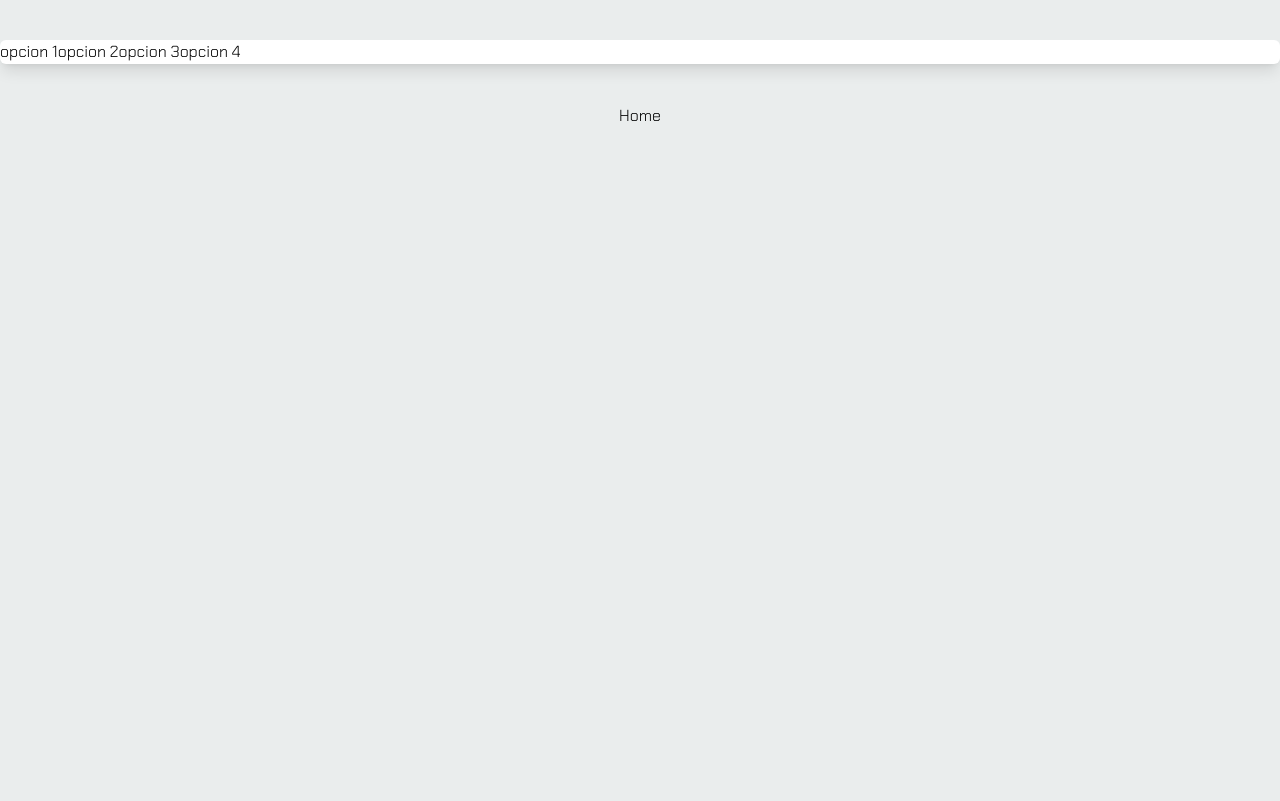
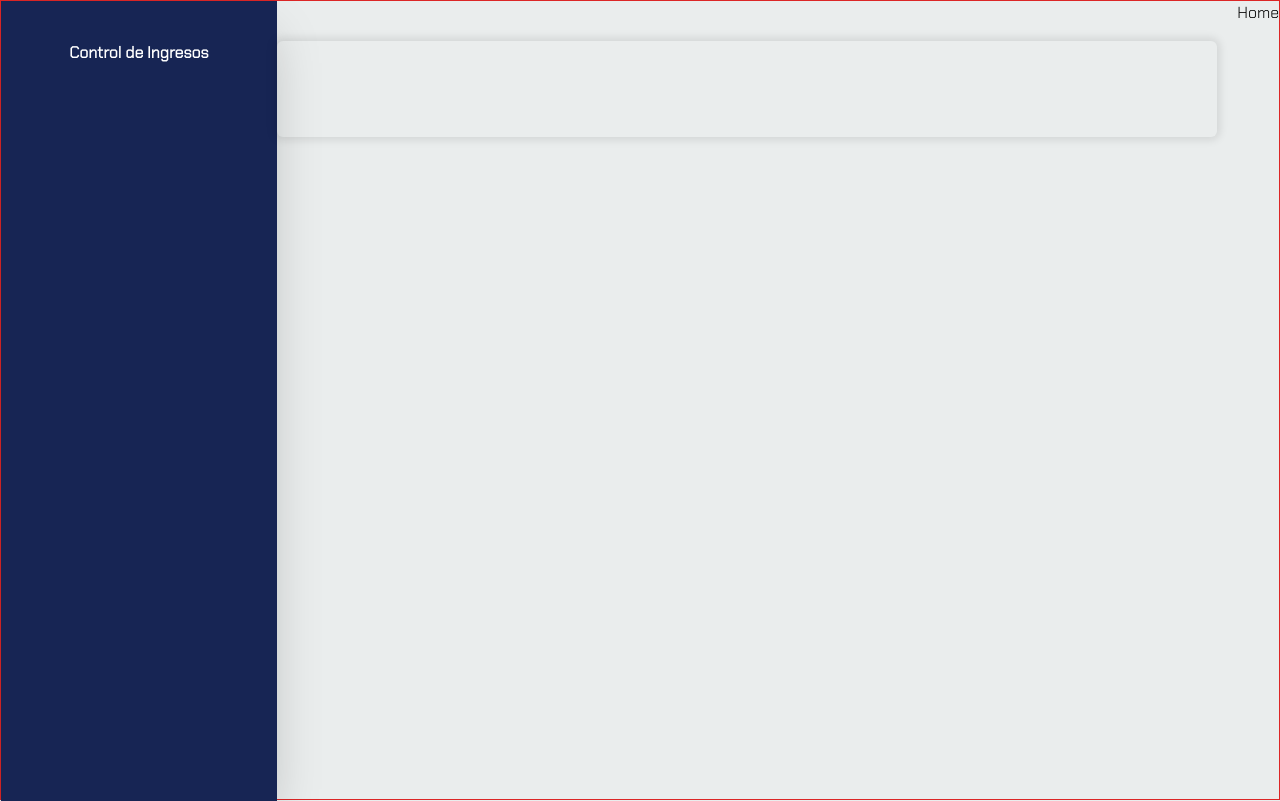
Before and after one commit to los7somosunicos/bodega2025, a Next.js app in the folder frontend/: page / in a window 1280 px wide. Built offline with nearby package versions, Linux system fonts and the light colour scheme.

Commit message:
editing main menu

```diff
--- a/frontend/package.json
+++ b/frontend/package.json
@@ -12,6 +12,7 @@
     "start": "next start"
   },
   "dependencies": {
+    "@heroicons/react": "^2.2.0",
     "autoprefixer": "^10.4.20",
     "classnames": "^2.5.1",
     "next": "15.1.4",
--- a/frontend/src/app/layout.tsx
+++ b/frontend/src/app/layout.tsx
@@ -1,7 +1,8 @@
 import type { Metadata } from "next";
 import "./globals.css";
 import { Chakra_Petch } from "next/font/google";
-import Navbar from "@/components/Navbar";
+import { Sidebar } from "@/components/SideBar";
+import { MainBar } from "@/components/MainBar";
 const inter = Chakra_Petch({ subsets: ["latin"], weight: ["300"] });
 
 export const metadata: Metadata = {
@@ -17,8 +18,11 @@ export default function RootLayout({
   return (
     <html lang="en">
       <body className={`${inter.className} antialiased`}>
-        <Navbar />
-        <main className="mt-20 flex justify-center">{children}</main>
+        <div className="flex h-screen border border-red-600">
+          <Sidebar />
+          <MainBar />
+          <main className="flex-1">{children}</main>
+        </div>
       </body>
     </html>
   );
--- /dev/null
+++ b/frontend/src/components/MainBar/MainBar.tsx
@@ -0,0 +1,9 @@
+import React from 'react'
+
+const MainBar = () => {
+  return (
+    <div className="w-[80%] h-24 mt-10 mr-5 rounded-md shadow-[0px_0px_8px_3px_rgba(0,_0,_0,_0.1)]"></div>
+  );
+}
+
+export default MainBar
--- /dev/null
+++ b/frontend/src/components/MainBar/Search.tsx
@@ -0,0 +1,19 @@
+import React from "react";
+
+const Search = () => {
+  return (
+    <div>
+      <input
+        type="text"
+        placeholder="Buscar Prestamo Activo"
+        name="search"
+        value={"hola"}
+        id="search"
+        // onChange={(e) => "texto de busqueda"}
+        className="w-48 h-12 border border-black"
+      />
+    </div>
+  );
+};
+
+export default Search;
--- /dev/null
+++ b/frontend/src/components/MainBar/index.ts
@@ -0,0 +1 @@
+export {default as MainBar} from './MainBar'
--- /dev/null
+++ b/frontend/src/components/SideBar/MenuButton.tsx
@@ -0,0 +1,7 @@
+import React from "react";
+
+const MenuButton = (): React.ReactElement => {
+  return <div>MenuButton</div>;
+};
+
+export default MenuButton;
--- /dev/null
+++ b/frontend/src/components/SideBar/Sidebar.tsx
@@ -0,0 +1,19 @@
+import React from "react";
+import cx from "classnames";
+
+const Sidebar = (): React.ReactElement => {
+  return (
+    <aside
+      className={cx(
+        `h-[100vh] w-[300px] bg-blue-950 text-white flex flex-col items-center shadow-2xl transition ease-in-out duration-300`,
+        {
+          "opacity-0 w-0": false
+        }
+      )}
+    >
+      <div className="font-bold mt-10">Control de Ingresos</div>
+    </aside>
+  );
+};
+
+export default Sidebar;
--- /dev/null
+++ b/frontend/src/components/SideBar/index.ts
@@ -0,0 +1 @@
+export { default as Sidebar } from "./Sidebar";
```
Also changed, not shown: 1 other file (tests, documents, lock files or other folders).
